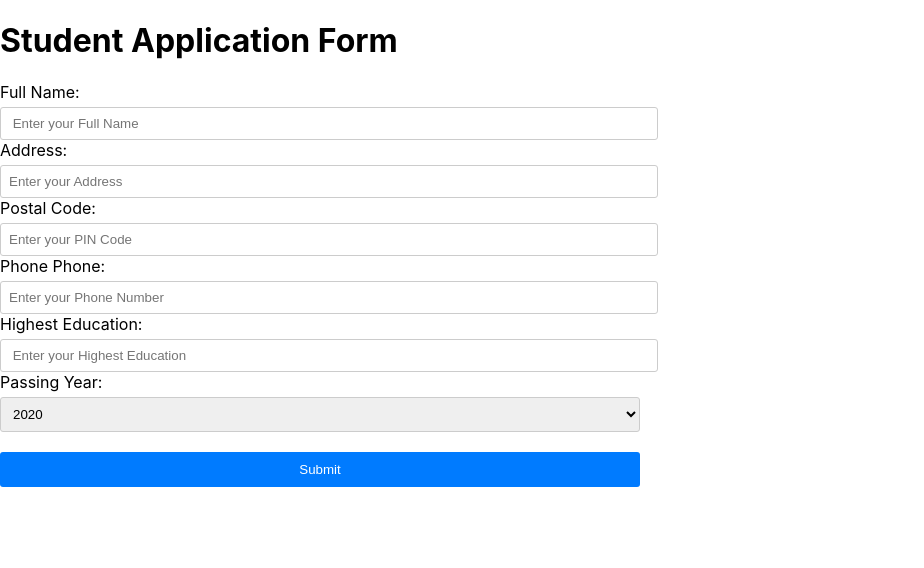
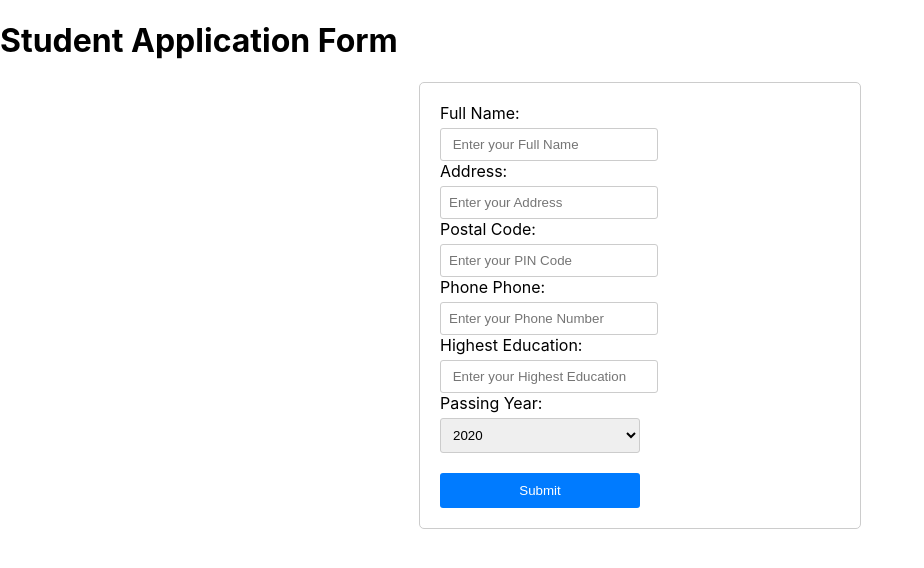
Before and after one commit to Venkateshjakkam/Employee_Form, a React (Create React App) app: page / in a window 1280 px wide. Shown: the top 568 px of the page, without its empty margins (0-924 px from the left). Built offline with nearby package versions, Linux system fonts and the light colour scheme.

Commit message:
Update FormComponent.js

```diff
--- a/src/components/FormComponent.js
+++ b/src/components/FormComponent.js
@@ -58,7 +58,7 @@ const handleChange = (e) => {
   };
 
   return (
-    <form onSubmit={handleSubmit}>
+    <form onSubmit={handleSubmit} className='form-container'>
       <div>
         <label>Full Name:</label>
         <input
```
